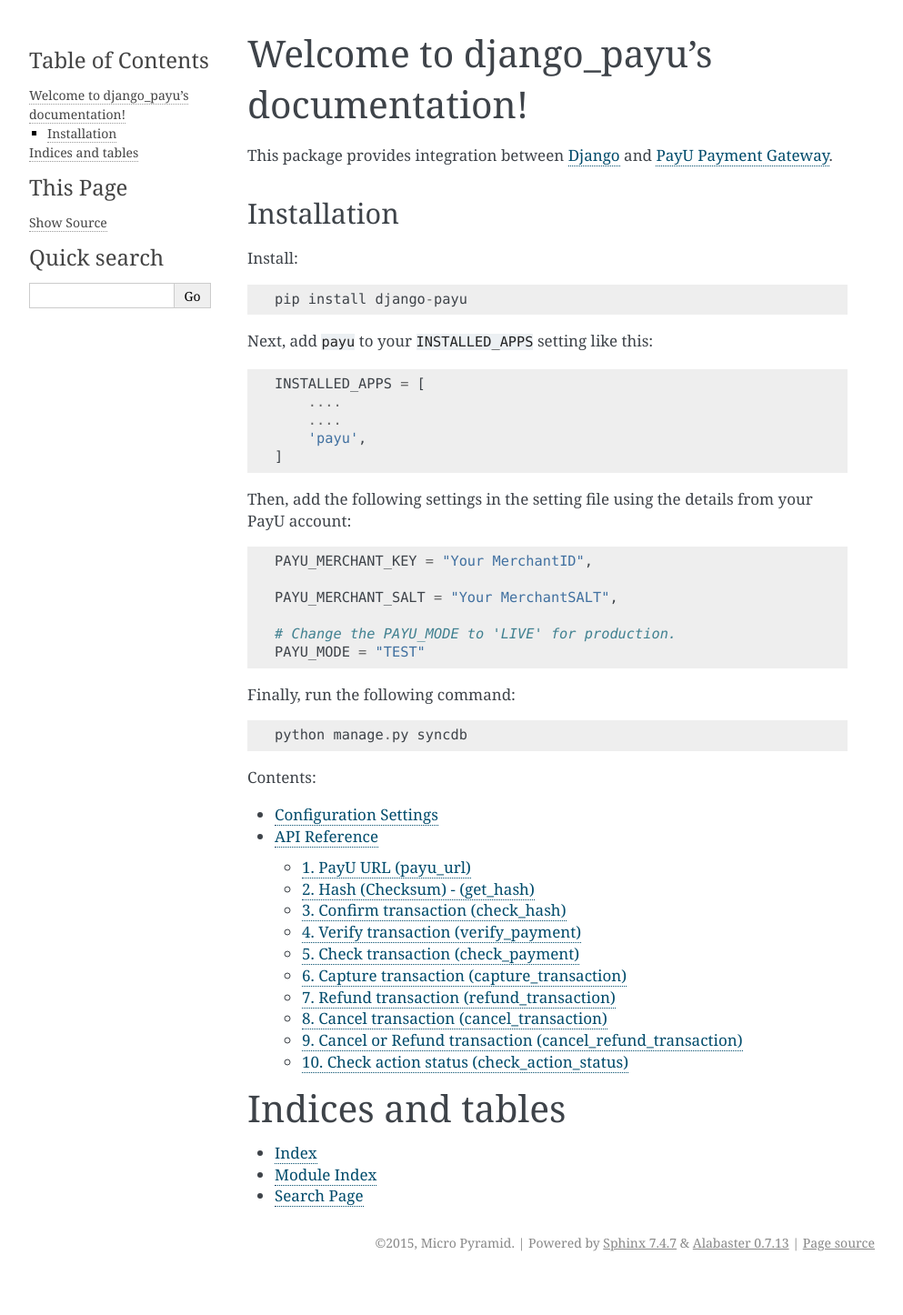
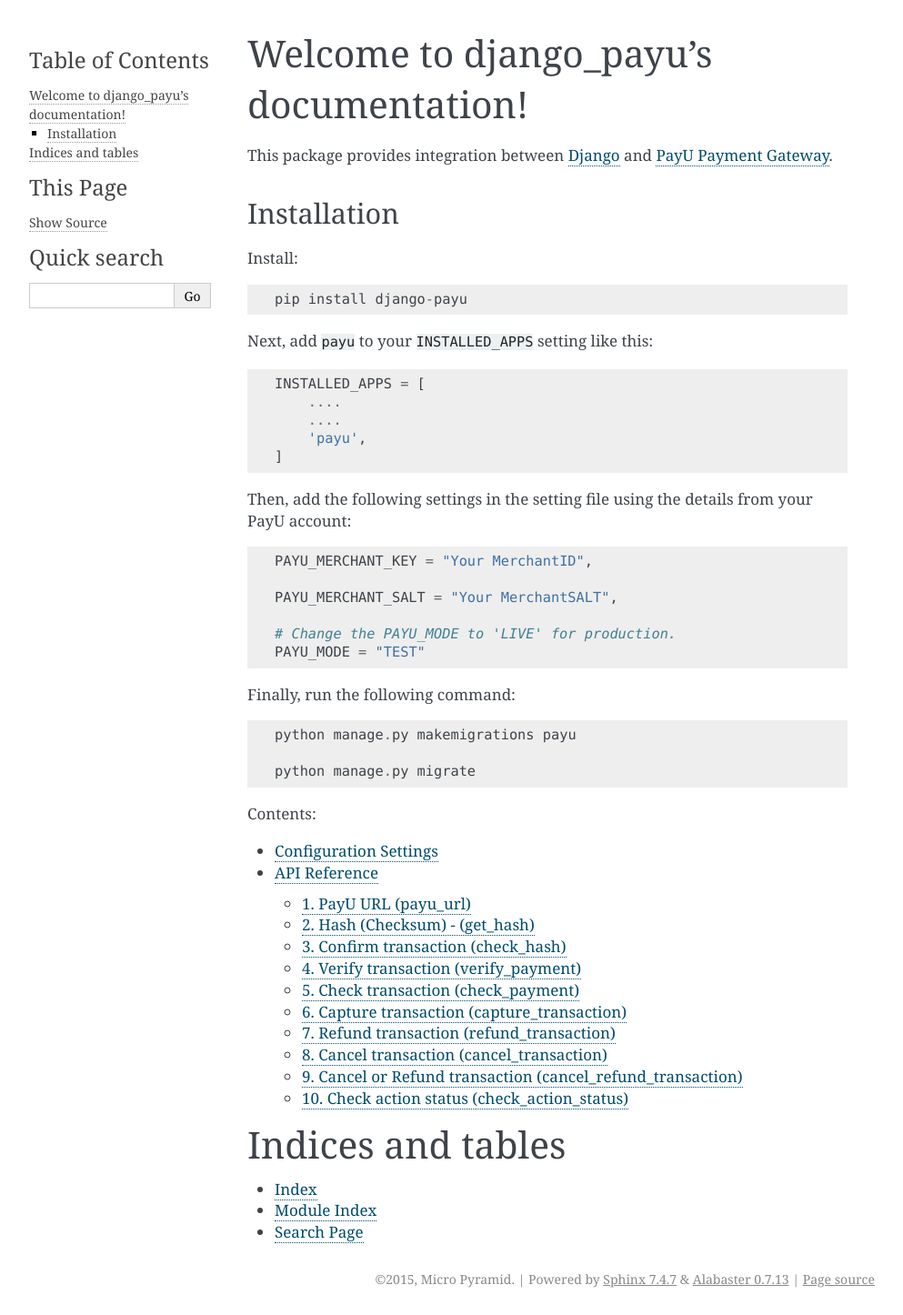
Before and after one commit to MicroPyramid/django-payu, a Sphinx documentation site: the page built from docs/source/index.rst, in a window 1280 px wide. Shown: the whole page at 91% size, without its empty margins (148-1141 px from the left). Built offline with Sphinx 7.4.7, drawn with Linux system fonts in a browser that asks for light colours; before the commit the page ends 1406 px from its top, so only the background shows below that.

Commit message:
readme.rst updated

```diff
--- a/README.rst
+++ b/README.rst
@@ -27,6 +27,8 @@ Quick start
     # And add the PAYU_MODE to 'TEST' for testing and 'LIVE' for production.
     PAYU_MODE = "TEST"
 
-4. Finally, run the following command::
+4. Finally, run the following commands::
 
-    python manage.py syncdb
+    python manage.py makemigrations payu
+
+    python manage.py migrate
--- a/docs/source/index.rst
+++ b/docs/source/index.rst
@@ -37,7 +37,9 @@ Then, add the following settings in the setting file using the details from your
 
 Finally, run the following command::
 
-    python manage.py syncdb
+    python manage.py makemigrations payu
+
+    python manage.py migrate
 
 
 Contents:
```
